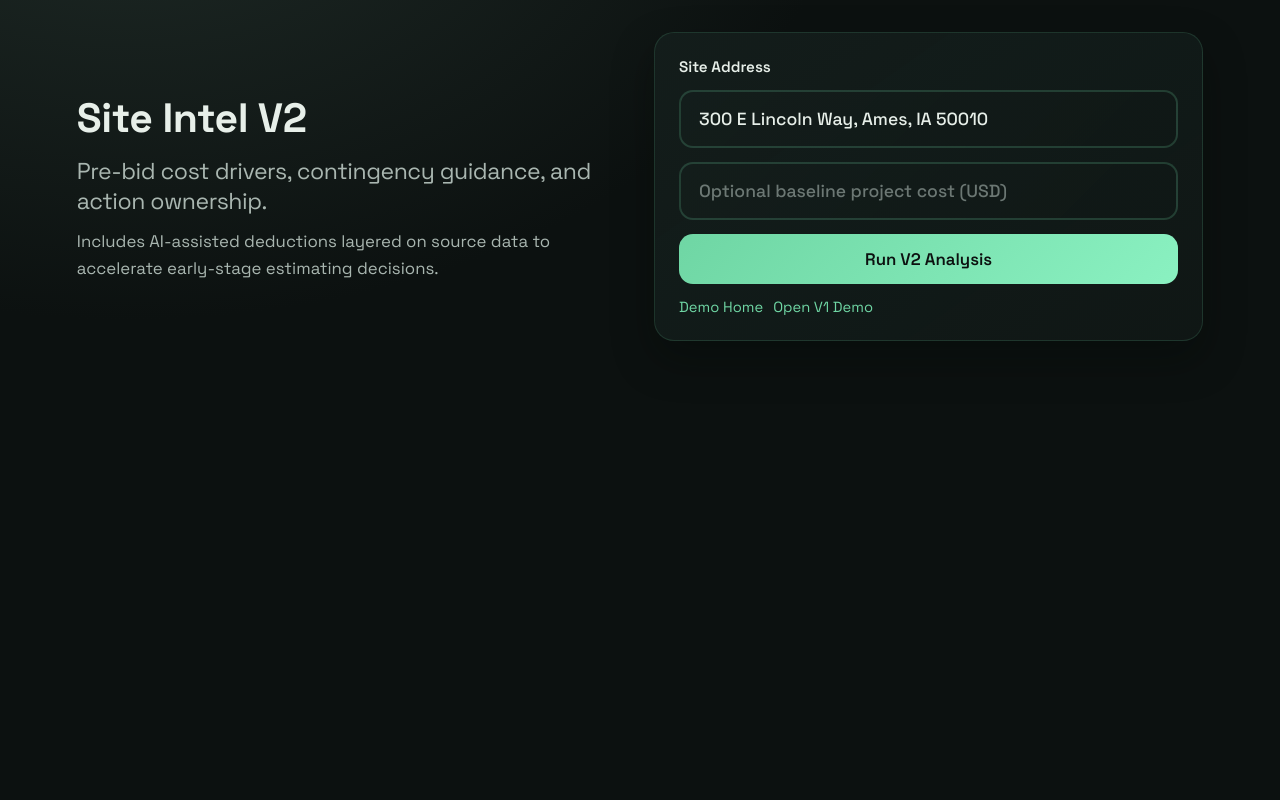
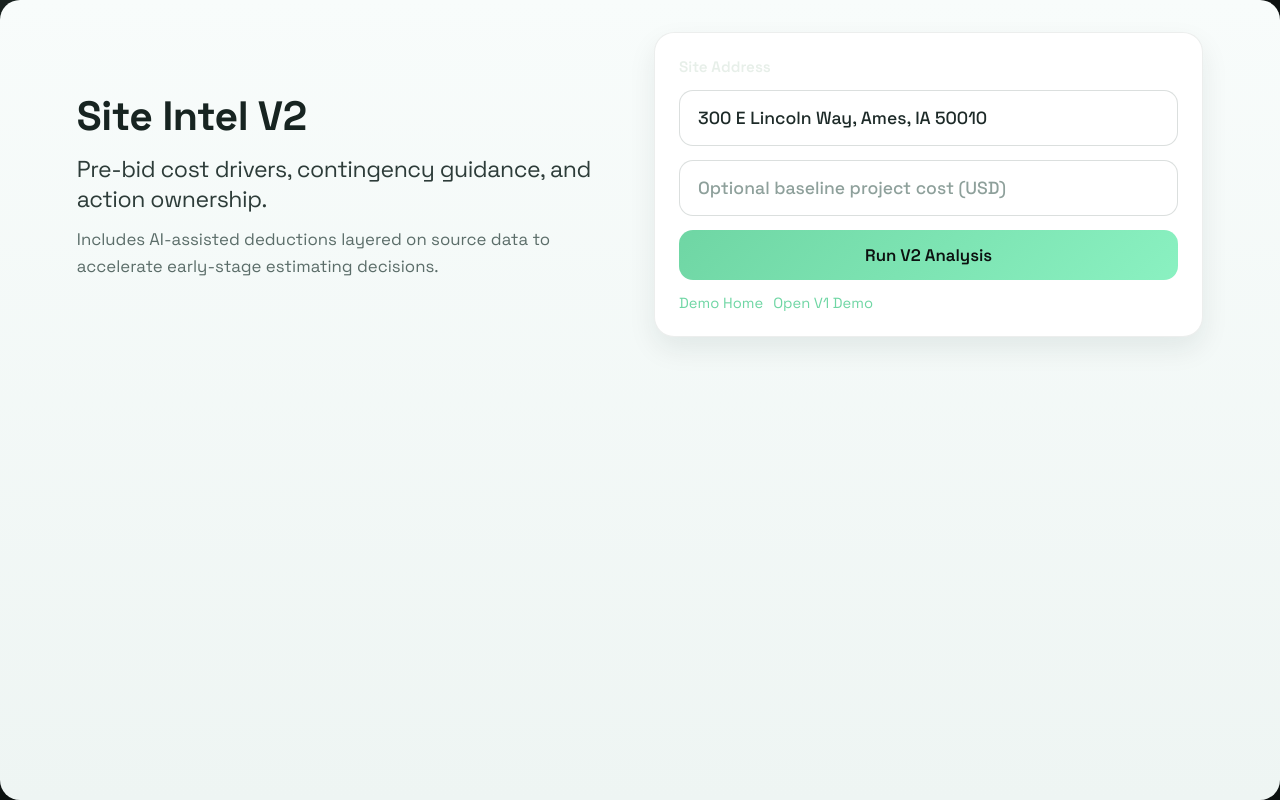
Before and after one commit to soumyamurthy/construction-site-intel, a Next.js app: page /v2 in a window 1280 px wide. Built offline with nearby package versions, Linux system fonts and the light colour scheme.

Commit message:
Apply light theme styling refinements for V2 page

```diff
--- a/app/globals.css
+++ b/app/globals.css
@@ -686,3 +686,81 @@ button:hover {
   color: var(--muted);
   line-height: 1.5;
 }
+
+.v2-page {
+  background: linear-gradient(180deg, #f8fcfb 0%, #eef5f3 100%);
+  color: #1d2a28;
+  border-radius: 20px;
+}
+
+.v2-page .tag {
+  color: #172421;
+}
+
+.v2-page .hero h1 {
+  color: #2d3c39;
+}
+
+.v2-page .hero p,
+.v2-page .notice,
+.v2-page .v2-metric div,
+.v2-page .signal-explanation,
+.v2-page .v2-group-header p,
+.v2-page .v2-list {
+  color: #5b6d69;
+}
+
+.v2-page .card {
+  background: #ffffff;
+  border: 1px solid rgba(16, 41, 33, 0.08);
+  box-shadow: 0 12px 28px rgba(15, 40, 32, 0.08);
+}
+
+.v2-page .section-title,
+.v2-page .signal-name,
+.v2-page .v2-group-header h3,
+.v2-page .implication-card h4,
+.v2-page .v2-metric strong,
+.v2-page .v2-table td {
+  color: #1c2b28;
+}
+
+.v2-page .address-input {
+  background: #ffffff !important;
+  color: #1d2a28 !important;
+  border: 1px solid rgba(16, 41, 33, 0.15) !important;
+}
+
+.v2-page .address-input::placeholder {
+  color: #8ea09b;
+}
+
+.v2-page .tab-button {
+  background: #f3f8f7;
+  color: #2b3c38;
+  border-color: rgba(16, 41, 33, 0.12);
+}
+
+.v2-page .tab-button.active {
+  background: rgba(111, 214, 164, 0.25);
+  color: #1f322d;
+}
+
+.v2-page .signal-item {
+  background: #fbfdfc;
+  border: 1px solid rgba(16, 41, 33, 0.08);
+}
+
+.v2-page .v2-signal-group {
+  background: #f8fcfb;
+  border: 1px solid rgba(16, 41, 33, 0.08);
+}
+
+.v2-page .v2-table th {
+  color: #60716d;
+}
+
+.v2-page .v2-table th,
+.v2-page .v2-table td {
+  border-bottom: 1px solid rgba(16, 41, 33, 0.1);
+}
```
